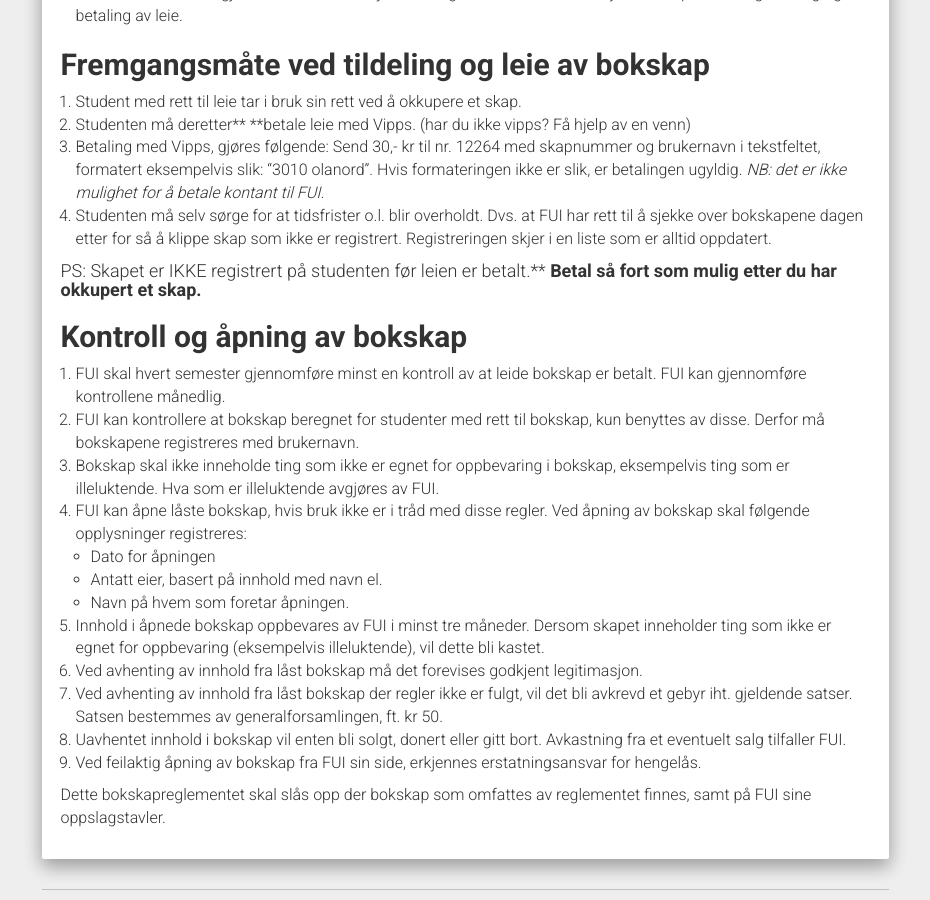
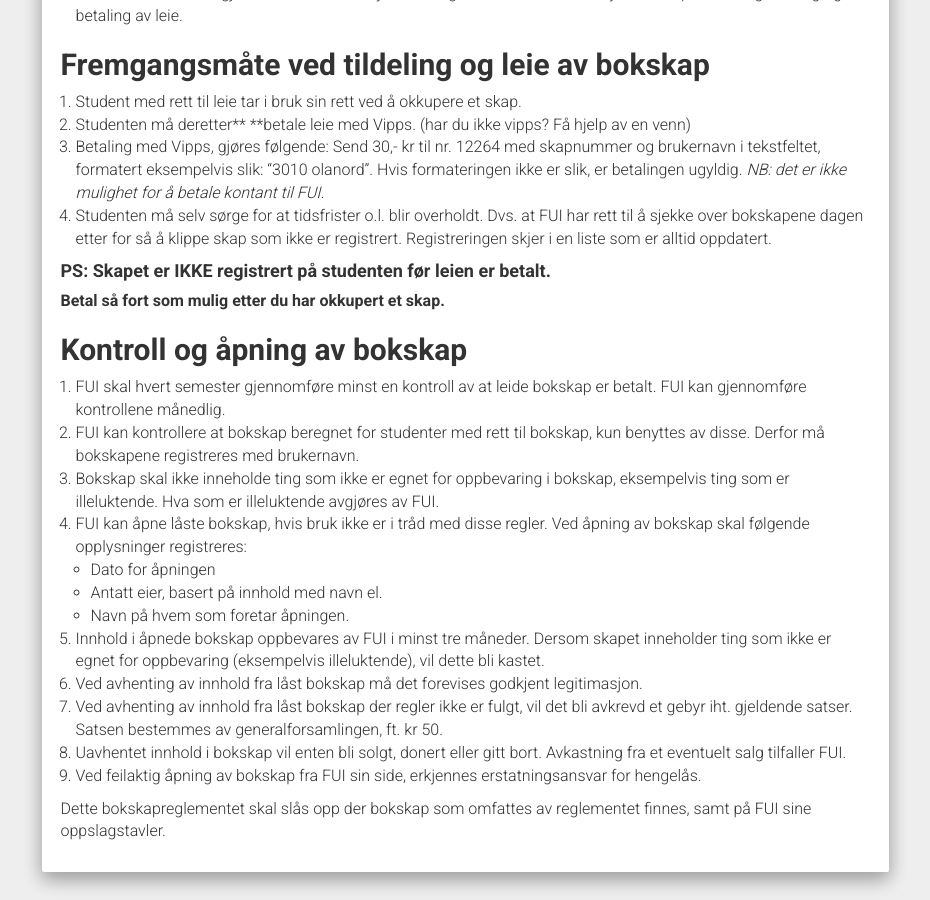
Before and after one commit to fui/fui.github.io, a Jekyll site: the page built from pages/bokskap.md, in a window 1280 px wide and 900 px high, scrolled down 740 px. Shown: the whole window, without its empty margins (321-1251 px from the left). Built offline with Jekyll 4.4.1, drawn with Linux system fonts in a browser that asks for light colours; nearby versions of some CDN libraries.

Commit message:
bitteliten endring

```diff
--- a/pages/bokskap.md
+++ b/pages/bokskap.md
@@ -44,7 +44,8 @@ modeline: " vim: set spl=nb: "
 4. Studenten må selv sørge for at tidsfrister o.l. blir overholdt. Dvs. at FUI har rett til å sjekke over bokskapene dagen etter for så å klippe skap som ikke er registrert. Registreringen skjer i en liste som er alltid oppdatert.
 
 
-#### PS: Skapet er IKKE registrert på studenten før leien er betalt.** **Betal så fort som mulig etter du har okkupert et skap.**
+#### **PS: Skapet er IKKE registrert på studenten før leien er betalt.**
+**Betal så fort som mulig etter du har okkupert et skap.**
 
 
 ## **Kontroll og åpning av bokskap**
```
